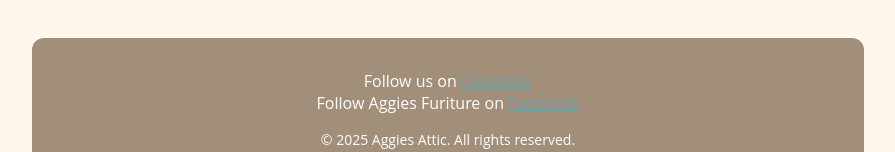
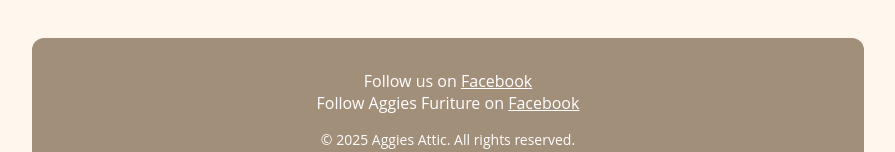
Before and after one commit to Tmulkey82/aggiesattic, a React (Vite) app: page / in a window 1280 px wide. Shown: the part 1473-1625 px from the top of the page, without its empty margins (192-1087 px from the left). Built offline with nearby package versions, Linux system fonts and the light colour scheme.

Commit message:
changed facebook link to white

```diff
--- a/src/App.jsx
+++ b/src/App.jsx
@@ -214,8 +214,8 @@
         maxWidth: 800
       }}>
         <p>
-          Follow us on <a href="https://www.facebook.com/profile.php?id=100057408972727" target="_blank" rel="noopener noreferrer" style={{ color: 'var(--color-teal)', textDecoration: 'underline' }}>Facebook</a>
-        <br />Follow Aggies Furiture on <a href="https://www.facebook.com/profile.php?id=100070282226048" target="_blank" rel="noopener noreferrer" style={{ color: 'var(--color-teal)', textDecoration: 'underline' }}>Facebook</a>
+          Follow us on <a href="https://www.facebook.com/profile.php?id=100057408972727" target="_blank" rel="noopener noreferrer" style={{ color: 'white', textDecoration: 'underline' }}>Facebook</a>
+        <br />Follow Aggies Furiture on <a href="https://www.facebook.com/profile.php?id=100070282226048" target="_blank" rel="noopener noreferrer" style={{ color: 'white', textDecoration: 'underline' }}>Facebook</a>
         </p>
         <p style={{ margin: 0, fontSize: 14 }}>
           &copy; {new Date().getFullYear()} Aggies Attic. All rights reserved.
```
